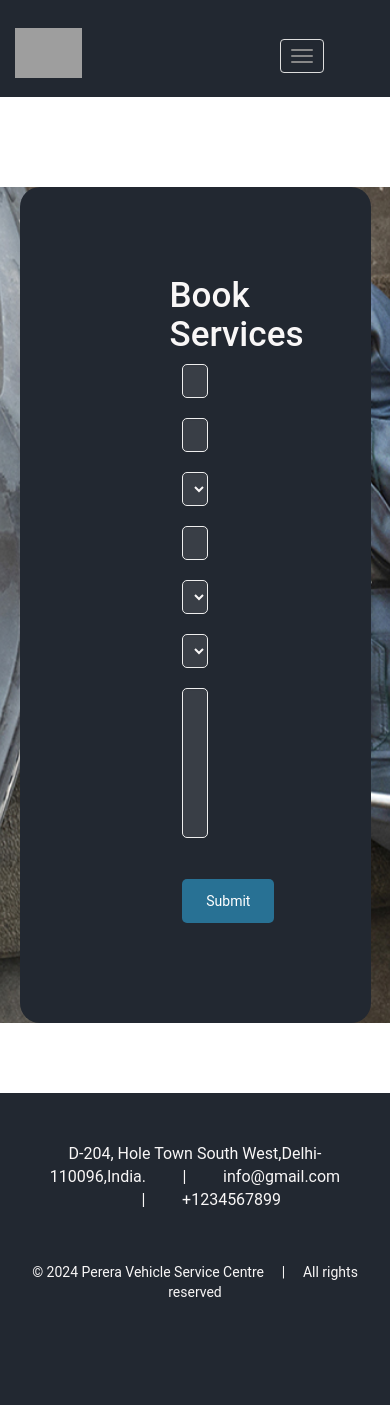
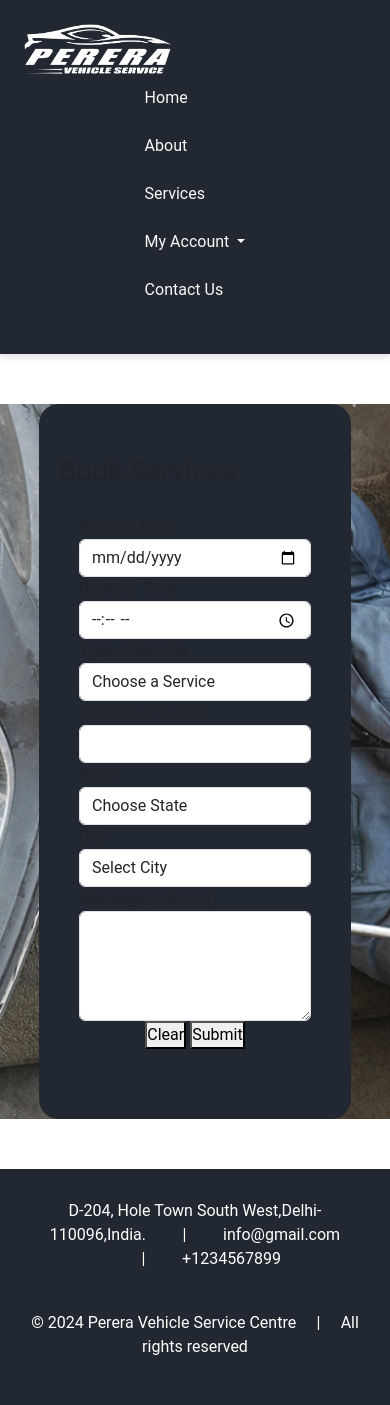
Before and after one commit to NipunBasnayake/Vehicle-Service-Management-System, a PHP site: page /book-services.php in a window 390 px wide. Before the commit the page ends 1297 px from the top, so only its background shows below. Run offline with PHP 8.4, Linux system fonts and the light colour scheme; a user stored in the database is signed in; data comes from the database, SQL or seed files in the repository; some libraries are stand-ins or nearby versions; grey boxes are pictures that could not be loaded.

Commit message:
UI Chnaging

```diff
--- a/book-services.php
+++ b/book-services.php
@@ -3,9 +3,11 @@
 error_reporting(0);
 include('includes/dbconnection.php');
 
-if (strlen($_SESSION['obbsuid'] == 0)) {
+// Redirect if not logged in
+if (strlen($_SESSION['obbsuid']) == 0) {
     header('location:logout.php');
 } else {
+    // Handle form submission
     if (isset($_POST['submit'])) {
         $bid = $_GET['bookid'];
         $uid = $_SESSION['obbsuid'];
@@ -19,8 +21,9 @@
         $bookingid = mt_rand(100000000, 999999999);
 
         // Insert query
-        $sql = "INSERT INTO tblbooking (BookingID, ServiceID, UserID, BookingFrom, BookingTo, EventType, Numberofguest, Message, stateId, cityName)
-                VALUES (:bookingid, :bid, :uid, :bookingfrom, :bookingto, :eventtype, :nop, :message, :stateid, :cityname)";
+        $sql = "INSERT INTO tblbooking
+            (BookingID, ServiceID, UserID, BookingFrom, BookingTo, EventType, Numberofguest, Message, stateId, cityName)
+            VALUES (:bookingid, :bid, :uid, :bookingfrom, :bookingto, :eventtype, :nop, :message, :stateid, :cityname)";
 
         $query = $dbh->prepare($sql);
         $query->bindParam(':bookingid', $bookingid, PDO::PARAM_STR);
@@ -34,7 +37,7 @@
         $query->bindParam(':stateid', $stateid, PDO::PARAM_STR);
         $query->bindParam(':cityname', $cityname, PDO::PARAM_STR);
 
-        // Execute and check the insertion
+        // Execute the query and check for success
         if ($query->execute()) {
             echo '<script>alert("Your Booking Request Has Been Sent. We Will Contact You Soon.")</script>';
             echo "<script>window.location.href ='services.php'</script>";
@@ -43,6 +46,7 @@
         }
     }
 ?>
+
 <!DOCTYPE html>
 <html lang="en">
 
@@ -67,27 +71,35 @@
                 }
             });
         }
+
+        // Function to clear the form
+        function clearForm() {
+            document.getElementById('bookingForm').reset();
+        }
     </script>
-
 </head>
 
 <body>
+    <!-- Include header -->
     <?php include_once('includes/header.php'); ?>
 
     <div class="backgroundImg">
         <div class="bookingdiv">
             <h1>Book Services</h1>
             <div class="bookingformdiv">
-                <form method="post" action="">
-                    <!-- Booking From -->
-                    <input type="date" class="form-control" name="bookingdate" placeholder="Booking Date">
+                <form id="bookingForm" method="post" action="">
 
-                    <!-- Booking To -->
-                    <input type="time" class="form-control" name="bookingtime" placeholder="Booking Time">
+                    <!-- Booking From and To -->
+                    <label class="formlable">Booking Date</label>
+                    <input type="date" class="form-control" name="bookingdate" required>
+
+                    <label class="formlable">Booking Time</label>
+                    <input type="time" class="form-control" name="bookingtime" required>
 
                     <!-- Event Type -->
-                    <select class="form-control" name="servicetype" required="true" placeholder="Service Type">
-                        <option value="">Choose Event Type</option>
+                    <label class="formlable">Type of Service</label>
+                    <select class="form-control" name="eventtype" required>
+                        <option value="">Choose a Service</option>
                         <?php
                         $sql2 = "SELECT * FROM tbleventtype";
                         $query2 = $dbh->prepare($sql2);
@@ -99,10 +111,12 @@
                     </select>
 
                     <!-- Number of Guests -->
-                    <input type="number" class="form-control" style="font-size: 20px" required="true" name="nop" min="1" placeholder="Number of Guests">
+                    <label class="formlable">Number of Guests</label>
+                    <input type="number" class="form-control" name="nop" min="1" required>
 
-                    <!-- State -->
-                    <select class="form-control" onChange="getcities(this.value);" name="state" id="state" required="true">
+                    <!-- State and City Selection -->
+                    <label class="formlable">State</label>
+                    <select class="form-control" onChange="getcities(this.value);" name="state" id="state" required>
                         <option value="">Choose State</option>
                         <?php
                         $sql3 = "SELECT * FROM states";
@@ -114,21 +128,27 @@
                         <?php } ?>
                     </select>
 
-                    <!-- City -->
-                    <select class="form-control" name="city-list" id="city-list" required="true">
+                    <label class="formlable">City</label>
+                    <select class="form-control" name="city-list" id="city-list" required>
                         <option value="">Select City</option>
                     </select>
 
                     <!-- Message -->
-                    <textarea class="form-control" name="message" style="font-size: 20px"></textarea>
-					<br>
-                    <!-- Submit Button -->
-                    <button type="submit" name="submit" class="btn btn-primary mt-3">Submit</button>
+                    <label class="formlable">Message (optional)</label>
+                    <textarea class="form-control" name="message" rows="4"></textarea>
+
+                    <!-- Submit and Clear Buttons -->
+                    <div class="btndiv">
+                        <button type="button" onclick="clearForm()" class="btnClear">Clear</button>
+                        <button type="submit" name="submit" class="btnSubmit">Submit</button>
+                    </div>
+
                 </form>
             </div>
         </div>
     </div>
 
+    <!-- Include footer -->
     <?php include_once('includes/footer.php'); ?>
 </body>
 
--- a/css/style.css
+++ b/css/style.css
@@ -1,190 +1,227 @@
 /*---------------------------------------- COMMON ----------------------------------------*/
 
-*{
-    padding: 0px;
-    margin: 0px;
+* {
+    padding: 0;
+    margin: 0;
     font-family: 'Roboto', sans-serif;
+    box-sizing: border-box; /* Added for better responsiveness */
 }
 
-.backgroundImg{
+.backgroundImg {
     background: url('homeImages/13.jpg');
     background-position: center;
     background-repeat: no-repeat;
     background-size: cover;
 }
 
-
 /*---------------------------------------- INDEX ----------------------------------------*/
 
-#headingdiv{
-    width: 90%;
+#headingdiv {
+    width: 80%;
     color: #F9F7F7;
     text-align: center;
-    padding: 70px;
+    padding: 50px 20px; /* Adjusted padding */
     background-color: #222831;
-    margin-top: 90px;
-    margin-left: 100px;
-    margin-right: 100px;
-    margin-bottom: 40px;
+    margin-top: 100px;
+    margin: 50px auto; /* Centered with auto margins */
     border-radius: 20px;
 }
 
-#headingh1{
-    font-size: 10rem;
+#headingh1 {
+    font-size: 8rem; /* Reduced for better scaling */
 }
 
-#headingp{
-    font-size: 4rem;
+#headingp {
+    font-size: 3rem; /* Adjusted for mobile readability */
 }
 
-#homeTable{
-    border: none;
-    width: 90%;
-    margin-left: auto;
-    margin-right: auto;
+#homeTable {
+    width: 80%;
+    margin: 50px auto; /* Centered and reduced margin */
     margin-bottom: 100px;
     text-align: center;
 }
 
-.homeColBanner{
+.homeColBanner {
     background-color: #222831;
-    padding: 60px;
+    padding: 40px;
     color: #F9F7F7;
     border-radius: 20px;
 }
 
-
 /*---------------------------------------- HEADER ----------------------------------------*/
-
+/*---------------------------------------- HEADER NAVIGATION ----------------------------------------*/
 
 .header {
-    margin: 0;
+    display: flex;
+    justify-content: space-between;
+    align-items: center;
     background: #222831;
-    padding: 1em 0;
+    padding: 1.5em;
+    box-shadow: 0 4px 6px rgba(0, 0, 0, 0.1);
 }
 
-.agileits-logo {
-    float: left;
-    width: 10%;
+.headerlogodiv {
+    flex: 1;
+}
+
+.headerlogodiv img {
+    height: 50px;
+}
+
+.navlinksdiv {
+    flex: 3;
+    display: flex;
+    justify-content: center;
+}
+
+.navlinksdiv ul {
+    list-style: none;
+    margin: 0;
+    padding: 0;
     display: flex;
     align-items: center;
 }
 
-.agileits-logo h1 {
-    margin: 0;
+.navlinksdiv ul li {
+    margin: 0 1.5em;
 }
 
-.agileits-logo h1 a {
-    font-size: 1.8em;
-    text-transform: uppercase;
-    color: #FFFFFF;
+.navlinksdiv ul li a {
     text-decoration: none;
-    font-weight: 700;
-    letter-spacing: 5px;
+    color: #F9F7F7;
+    padding: 0.75em 1em;
+    transition: color 0.3s ease, background-color 0.3s ease;
 }
 
-.top-nav {
-    float: left;
-    width: 80%;
-    text-align: center;
-    margin: 1.2em 0 0;
+.navlinksdiv ul li a:hover,
+.navlinksdiv ul li.active a {
+    color: #00f2ff;
+    background-color: #393E46;
+    border-radius: 5px;
 }
 
-.navbar-default {
-    background: none;
-    border: none;
+.navlinksdiv ul li ul.dropdown-menu {
+    display: none;
+    position: absolute;
+    background-color: #393E46;
+    border-radius: 5px;
+    padding: 10px;
+    list-style: none;
 }
 
-.navbar {
-    margin-bottom: 0;
+.navlinksdiv ul li:hover ul.dropdown-menu {
+    display: block;
 }
 
-.navbar-collapse {
-    padding: 0;
-    box-shadow: none;
+.navlinksdiv ul li ul.dropdown-menu li a {
+    display: block;
+    padding: 0.5em 1em;
+    color: #F9F7F7;
 }
 
-.navbar-default .navbar-brand {
-    color: #ffffff;
+.navlinksdiv ul li ul.dropdown-menu li a:hover {
+    background-color: #00ADB5;
+    color: white;
 }
 
-.navbar-nav {
-    float: none;
+.rightlinksdiv {
+    flex: 1;
+    display: flex;
+    justify-content: flex-end;
 }
 
-.navbar-default .navbar-nav > li > a {
-    color: #fff;
-    padding: 1em 1.5em;
+.auth-links ul.auth-menu {
+    list-style: none;
+    display: flex;
+    gap: 1.5em;
 }
 
-.navbar-default .navbar-nav > li > a:hover,
-.navbar-default .navbar-nav > li > a:focus {
-    color: #00a6af;
+.auth-links ul.auth-menu li a {
+    color: #F9F7F7;
+    text-decoration: none;
+    padding: 0.75em 1em;
+    transition: color 0.3s ease;
 }
 
-.navbar-nav > li {
-    float: none;
-    border-right: 1px solid #ffffff;
-    display: inline-block;
+.auth-links ul.auth-menu li a:hover {
+    color: #00ADB5;
 }
 
-.navbar-nav li:last-child {
-    border: none;
+/*---------------------------------------- Responsive Styles ----------------------------------------*/
+
+@media (max-width: 768px) {
+    .header {
+        flex-direction: column;
+        align-items: flex-start;
+    }
+
+    .navlinksdiv {
+        width: 100%;
+    }
+
+    .navlinksdiv ul {
+        flex-direction: column;
+        align-items: flex-start;
+    }
+
+    .rightlinksdiv {
+        width: 100%;
+        margin-top: 1em;
+        justify-content: flex-start;
+    }
 }
 
-.navbar-default .navbar-nav > .active > a,
-.navbar-default .navbar-nav > .active > a:hover,
-.navbar-default .navbar-nav > .active > a:focus {
-    background-color: #919191;
-    color: #00f2ff;
+@media (max-width: 480px) {
+    .navlinksdiv ul li {
+        margin: 0.75em 0;
+    }
+
+    .auth-links ul.auth-menu {
+        flex-direction: column;
+        gap: 0.75em;
+    }
 }
+
 
 
 /*---------------------------------------- FOOTER ----------------------------------------*/
 
-
 .footer {
+    color: white;
+    padding: 30px;
     text-align: center;
-    color: #F9F7F7;
-    background: #222831;
-    font-size: 1em;
-    padding: 30px;
+    background-color: #222831;
 }
-
 
 /*---------------------------------------- ABOUT ----------------------------------------*/
 
-
-.aboutdiv{
-    width: 90%;
-    color: #F9F7F7;
+.aboutdiv {
+    color: white;
+    width: 80%;
+    padding: 50px 100px;
+    margin: 50px auto;
     text-align: justify;
+    line-height: 1.6;
+    background-color: #222831;
+    border-radius: 20px;
     line-height: 30px;
-    padding-top: 70px;
-    padding-bottom: 70px;
-    padding-left: 150px;
-    padding-right: 150px;
-    background-color: #222831;
-    margin-top: 90px;
-    margin-left: 100px;
-    margin-right: 100px;
-    margin-bottom: 50px;
-    border-radius: 20px;
-}
-.abouth1{
-    text-align: center;
 }
 
+.abouth1 {
+    text-align: center;
+    font-size: 2.5rem; /* Responsive heading size */
+}
 
 /*---------------------------------------- SERVICES ----------------------------------------*/
 .servicesdiv {
-    width: 90%;
+    width: 80%;
     color: #F9F7F7;
     text-align: center;
     line-height: 1.5;
-    padding: 70px 150px 100px;
+    padding: 50px 50px;
     background-color: #222831;
-    margin: 90px auto 70px auto;
+    margin: 50px auto;
     border-radius: 20px;
 }
 
@@ -295,227 +332,78 @@
     }
 }
 
-
-
 /*---------------------------------------- LOGIN ----------------------------------------*/
 
 .logindiv {
-    width: 90%;
-    color: #F9F7F7;
-    text-align: center;
-    line-height: 1.5;
-    padding: 70px 150px 100px;
+    width: 80%;
+    padding: 50px 20px;
+    margin: 50px auto;
     background-color: #222831;
-    margin: 90px auto 70px auto;
     border-radius: 20px;
 }
 
-h1 {
-    font-size: 2.5em;
-    margin-bottom: 10px;
-}
-
-h3 {
-    font-size: 1.5em;
-    margin-bottom: 20px;
-}
-
 .form-body {
-    width: 48%;
-    margin: auto auto;
+    width: 100%;
+    margin: 20px auto;
 }
 
 .form-input {
     width: 100%;
-    padding: 10px;
+    padding: 12px;
     margin-bottom: 20px;
-    border-radius: 5px;
-    border: 1px solid #EEEEEE;
-    background-color: #393E46;
-    color: #F9F7F7;
-    font-size: 1em;
 }
 
-.forgot-password {
-    text-align: right;
-}
-
-.btn-submit {
-    display: inline-block;
-    padding: 10px 20px;
-    background-color: #00ADB5;
-    color: #FFFFFF;
-    text-decoration: none;
-    border: none;
-    border-radius: 5px;
-    cursor: pointer;
-    transition: background-color 0.3s ease;
-}
-
-.btn-submit:hover {
-    background-color: #007B84;
-}
-
-p {
-    margin-top: 20px;
-}
-
-p a {
-    text-decoration: underline;
-}
-
-p a:hover {
-    text-decoration: none;
-}
-
-
-
-
-/*---------------------------------------- Responsive Styling ----------------------------------------*/
-
 @media (max-width: 768px) {
-    .form-container {
+    .form-body {
         width: 100%;
-        padding: 20px;
+        padding: 0 20px;
     }
 }
-
 
 /*---------------------------------------- CONTACT ----------------------------------------*/
 
 .contactdiv {
-    text-align: center;
+    width: 80%;
+    padding: 50px 20px;
+    margin: 50px auto;
     display: flex;
     flex-direction: column;
     align-items: center;
-    padding: 70px 150px;
     background-color: #222831;
-    color: #F9F7F7;
-    margin: 90px auto;
     border-radius: 20px;
-    width: 90%;
 }
 
 .contactinfocol, .messagecol {
     width: 100%;
-    margin-bottom: 20px;
 }
 
-.contactinfocol h3, .messagecol h3 {
-    font-size: 2.5em;
+.messagecol input, .messagecol textarea {
+    width: 100%;
+    padding: 15px;
     margin-bottom: 20px;
+    background-color: #393E46;
+    border: 1px solid #EEEEEE;
 }
-
-.contact-info-list {
-    list-style: none;
-    padding: 0;
-    margin: 0;
-}
-
-.contact-info-list li {
-    margin-bottom: 10px;
-}
-
-.contact-info-list i {
-    margin-right: 10px;
-    color: #00ADB5;
-}
-
-.messagecol input[type="text"],
-.messagecol input[type="email"],
-.messagecol textarea {
-    width: 100%;
-    padding: 10px;
-    margin-bottom: 20px;
-    border-radius: 5px;
-    border: 1px solid #EEEEEE;
-    background-color: #393E46;
-    color: #F9F7F7;
-}
-
-.messagecol textarea {
-    height: 150px;
-}
-
-.btn1 {
-    display: inline-block;
-    margin-top: 1em;
-    padding: 10px 20px;
-    background-color: #00ADB5;
-    color: #FFFFFF;
-    text-decoration: none;
-    border-radius: 5px;
-    transition: background-color 0.3s ease;
-}
-
-.btn1:hover {
-    background-color: #007B84;
-}
-
 
 /*---------------------------------------- BOOKING FORM ----------------------------------------*/
 
 .bookingdiv {
-    width: 90%;
-    color: #F9F7F7;
-    text-align: center;
-    line-height: 1.5;
-    padding: 70px 150px 100px;
+    width: 80%;
+    padding: 50px 20px;
+    margin: 50px auto;
     background-color: #222831;
-    margin: 90px auto 70px auto;
     border-radius: 20px;
 }
 
-.bookingformdiv{
-    margin: auto auto;
-    text-align: left;
-    width: 50%;
+.bookingformdiv {
+    width: 100%;
+    padding: 20px;
 }
 
-h1 {
-    font-size: 2.5em;
-    margin-bottom: 10px;
+.btndiv {
+    text-align: center;
 }
 
-.form-control {
-    width: 100%;
-    padding: 10px;
-    margin-bottom: 20px;
-    border-radius: 5px;
-    border: 1px solid #EEEEEE;
-    background-color: #393E46;
-    color: #F9F7F7;
-    font-size: 1em;
-}
-
-.btn-submit {
-    display: inline-block;
-    padding: 10px 20px;
-    background-color: #00ADB5;
-    color: #FFFFFF;
-    text-decoration: none;
-    border: none;
-    border-radius: 5px;
-    cursor: pointer;
-    transition: background-color 0.3s ease;
-}
-
-.btn-submit:hover {
-    background-color: #007B84;
-}
-
-textarea.form-control {
-    height: 150px;
-    resize: none;
-}
-
-formlable {
-    display: block;
-    margin-top: 15px;
-    margin-bottom: 5px;
-    font-size: 1em;
-    color: #F9F7F7;
-}
 
 
 
--- a/includes/header.php
+++ b/includes/header.php
@@ -2,27 +2,14 @@
     $currentPage = basename($_SERVER['PHP_SELF'], ".php");
 ?>
 
+
 <div class="header">
-    <div class="container">
-        <div class="header-top-grids">
-            <div class="agileits-logo">
 
-                <h1><a href="index.php"><img src="Images/logo.png" alt="Logo" style="height: 50px;"/></a></h1>
-            </div>
-            <div class="top-nav">
-                <nav class="navbar navbar-default">
-
-                    <div class="navbar-header">
-                        <button type="button" class="navbar-toggle collapsed" data-toggle="collapse" data-target="#bs-example-navbar-collapse-1">
-                            <span class="sr-only">Toggle navigation</span>
-                            <span class="icon-bar"></span>
-                            <span class="icon-bar"></span>
-                            <span class="icon-bar"></span>
-                        </button>
+    <div class="headerlogodiv">
+        <a href="index.php"><img src="homeImages/logo.png" alt="Logo" style="height: 50px;"/></a>
     </div>
 
-                    <!-- Collect the nav links, forms, and other content for toggling -->
-                    <div class="collapse navbar-collapse nav-wil" id="bs-example-navbar-collapse-1">
+    <div class="navlinksdiv">
         <ul class="nav navbar-nav">
             <li class="<?php if ($currentPage == 'index') echo 'active'; ?>"><a href="index.php">Home</a></li>
             <li class="<?php if ($currentPage == 'about') echo 'active'; ?>"><a href="about.php">About</a></li>
@@ -41,15 +28,11 @@
                 </ul>
             </li>
                 <?php } ?>
-
             <li class="<?php if ($currentPage == 'mail') echo 'active'; ?>"><a href="mail.php">Contact Us</a></li>
          </ul>
     </div>
-                </nav>
-            </div>
-            <br>
 
-            <!-- Login/Register Links -->
+    <div class="rightlinksdiv">
     <?php if (strlen($_SESSION['obbsuid'] == 0)) { ?>
         <div class="auth-links">
             <ul class="auth-menu">
@@ -60,6 +43,4 @@
         </div>
         <?php } ?>
     </div>
-        <div class="clearfix"></div>
 </div>
-</div>
```
Also changed, not shown: homeImages/logo.png (added). Lines whose indentation alone changed are shown as unchanged.
